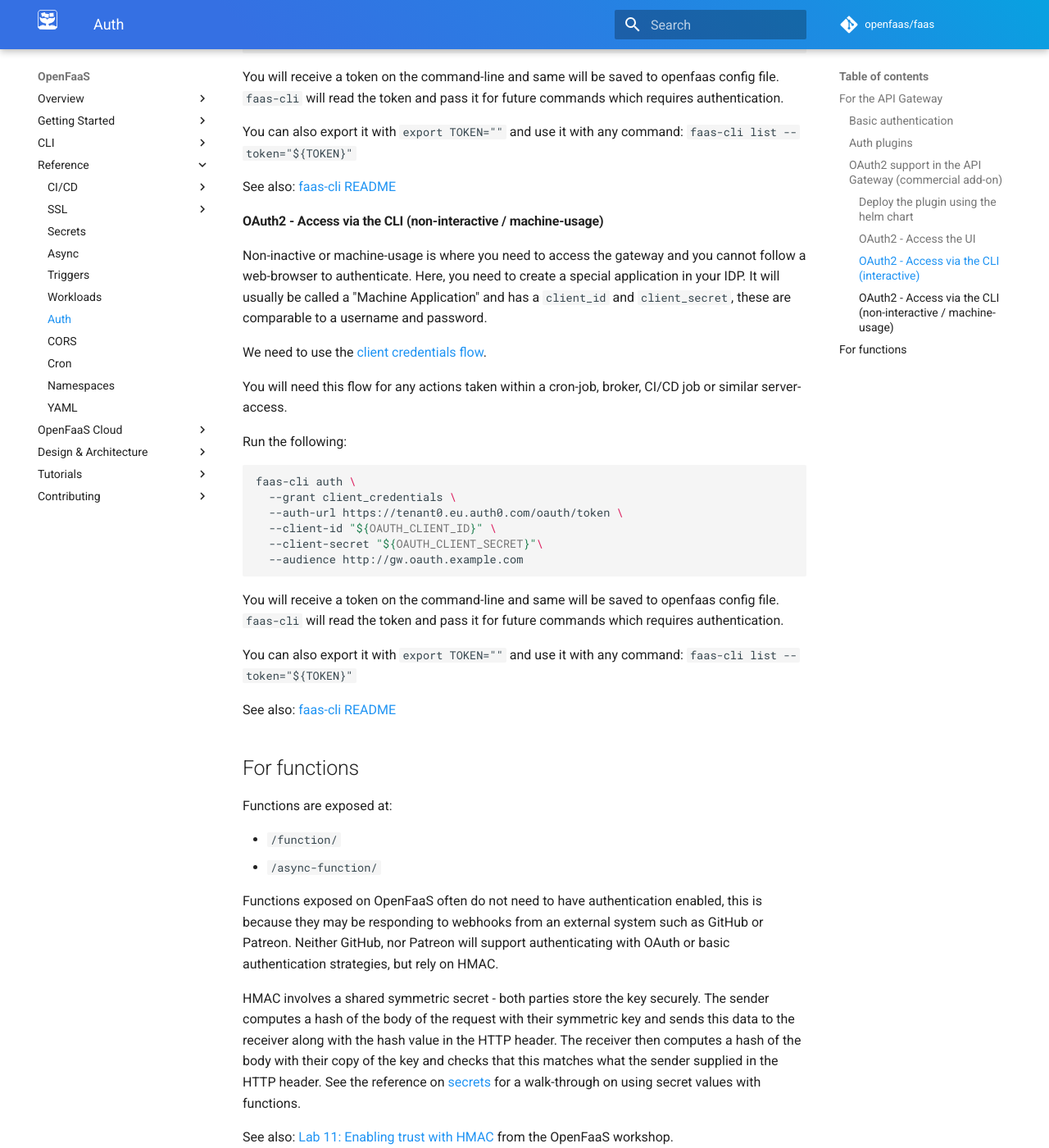
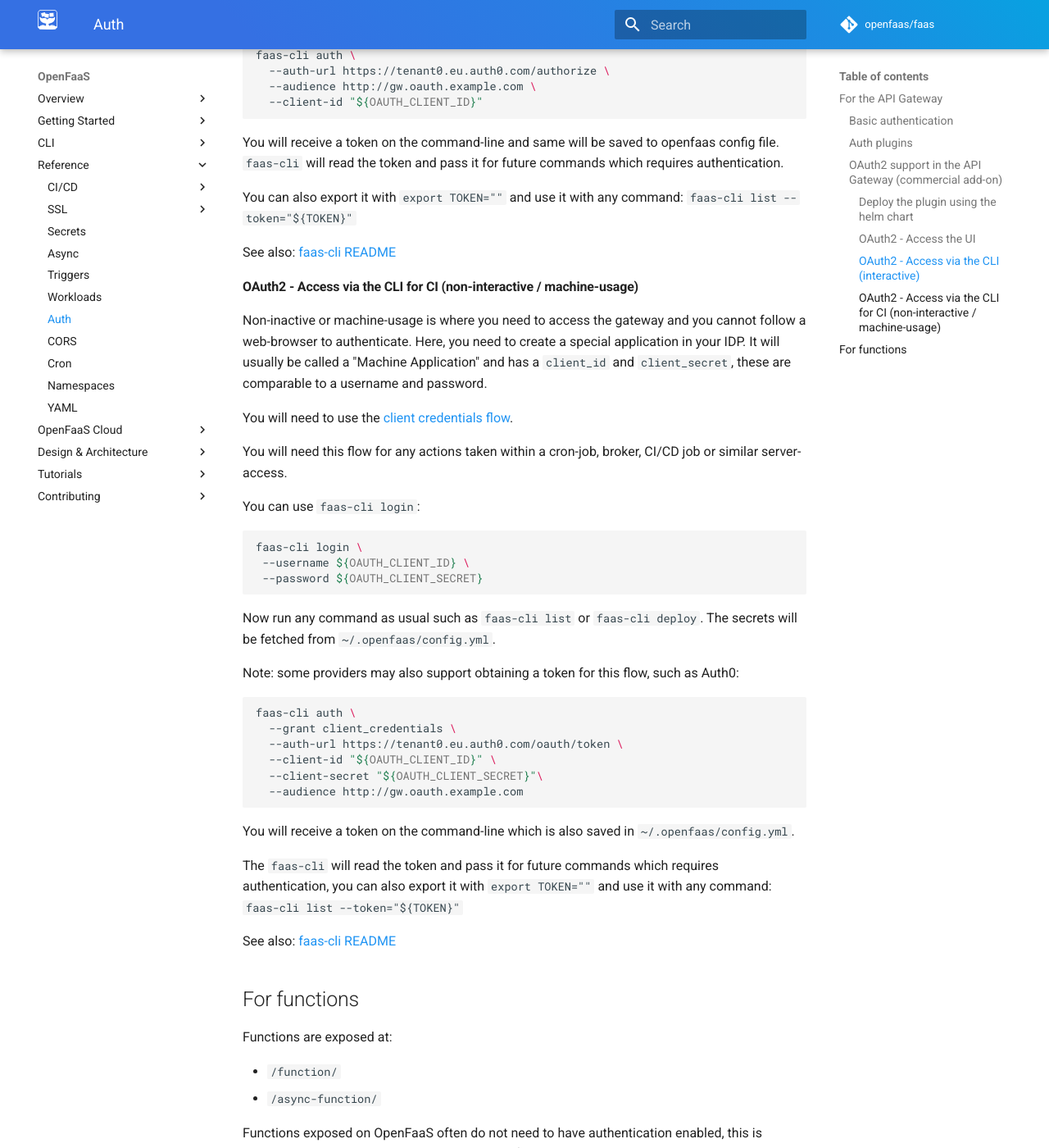
Before and after one commit to openfaas/docs, an MkDocs documentation site: the page built from docs/reference/authentication.md, in a window 1280 px wide and 1400 px high, scrolled down 3019 px. Shown: the whole window at 82% size. Built offline with MkDocs 1.6.1 and Material for MkDocs 9.7.7, drawn with Linux system fonts in a browser that asks for light colours; comment, search, counter and statistics services are not loaded; some of the changed text lies outside the part shown.

Commit message:
Update for Azure AD
Signed-off-by: Alex Ellis (OpenFaaS Ltd) <alexellis2@gmail.com>

````diff
--- a/docs/reference/authentication.md
+++ b/docs/reference/authentication.md
@@ -46,18 +46,21 @@ You will need two DNS A records and to enable `Ingress` for your Kubernetes clus
 * Gateway - `http://gw.oauth.example.com`
 * Auth - `http://auth.oauth.example.com`
 
+#### Deploy the plugin using the helm chart
 
-#### Deploy the plugin using the helm chart
+These instructions are valid for 0.3.0 and higher of the commercial auth plugin.
 
 Use `arkade` or `helm` and pass the following overrides, or edit your `values.yaml` file:
 
 ```sh
-export LICENSE=""
+export PROVIDER=""              # Set this to "azure" if using Azure AD.
+export LICENSE=""               # Obtain a trial from OpenFaaS Ltd, see above for instructions.
 export OAUTH_CLIENT_SECRET=""
 export OAUTH_CLIENT_ID=""
 
 arkade install openfaas \
   --set oauth2Plugin.enabled=true \
+  --set oauth2Plugin.provider=$PROVIDER \
   --set oauth2Plugin.license=$LICENSE \
   --set oauth2Plugin.insecureTLS=false \
   --set oauth2Plugin.scopes="openid profile email" \
@@ -127,15 +130,25 @@ You can also export it with `export TOKEN=""` and use it with any command: `faas
 
 See also: [faas-cli README](https://github.com/openfaas/faas-cli)
 
-#### OAuth2 - Access via the CLI (non-interactive / machine-usage)
+#### OAuth2 - Access via the CLI for CI (non-interactive / machine-usage)
 
 Non-inactive or machine-usage is where you need to access the gateway and you cannot follow a web-browser to authenticate. Here, you need to create a special application in your IDP. It will usually be called a "Machine Application" and has a `client_id` and `client_secret`, these are comparable to a username and password.
 
-We need to use the [client credentials flow](https://oauth.net/2/grant-types/client-credentials/).
+You will need to use the [client credentials flow](https://oauth.net/2/grant-types/client-credentials/).
 
 You will need this flow for any actions taken within a cron-job, broker, CI/CD job or similar server-access.
 
-Run the following:
+You can use `faas-cli login`:
+
+```sh
+faas-cli login \
+ --username ${OAUTH_CLIENT_ID} \
+ --password ${OAUTH_CLIENT_SECRET}
+```
+
+Now run any command as usual such as `faas-cli list` or `faas-cli deploy`. The secrets will be fetched from `~/.openfaas/config.yml`.
+
+Note: some providers may also support obtaining a token for this flow, such as Auth0:
 
 ```sh
 faas-cli auth \
@@ -146,9 +159,9 @@ faas-cli auth \
   --audience http://gw.oauth.example.com
 ```
 
-You will receive a token on the command-line and same will be saved to openfaas config file. `faas-cli` will read the token and pass it for future commands which requires authentication.
+You will receive a token on the command-line which is also saved in `~/.openfaas/config.yml`.
 
-You can also export it with `export TOKEN=""` and use it with any command: `faas-cli list --token="${TOKEN}"`
+The `faas-cli` will read the token and pass it for future commands which requires authentication, you can also export it with `export TOKEN=""` and use it with any command: `faas-cli list --token="${TOKEN}"`
 
 See also: [faas-cli README](https://github.com/openfaas/faas-cli/blob/master/README.md)
 
````
